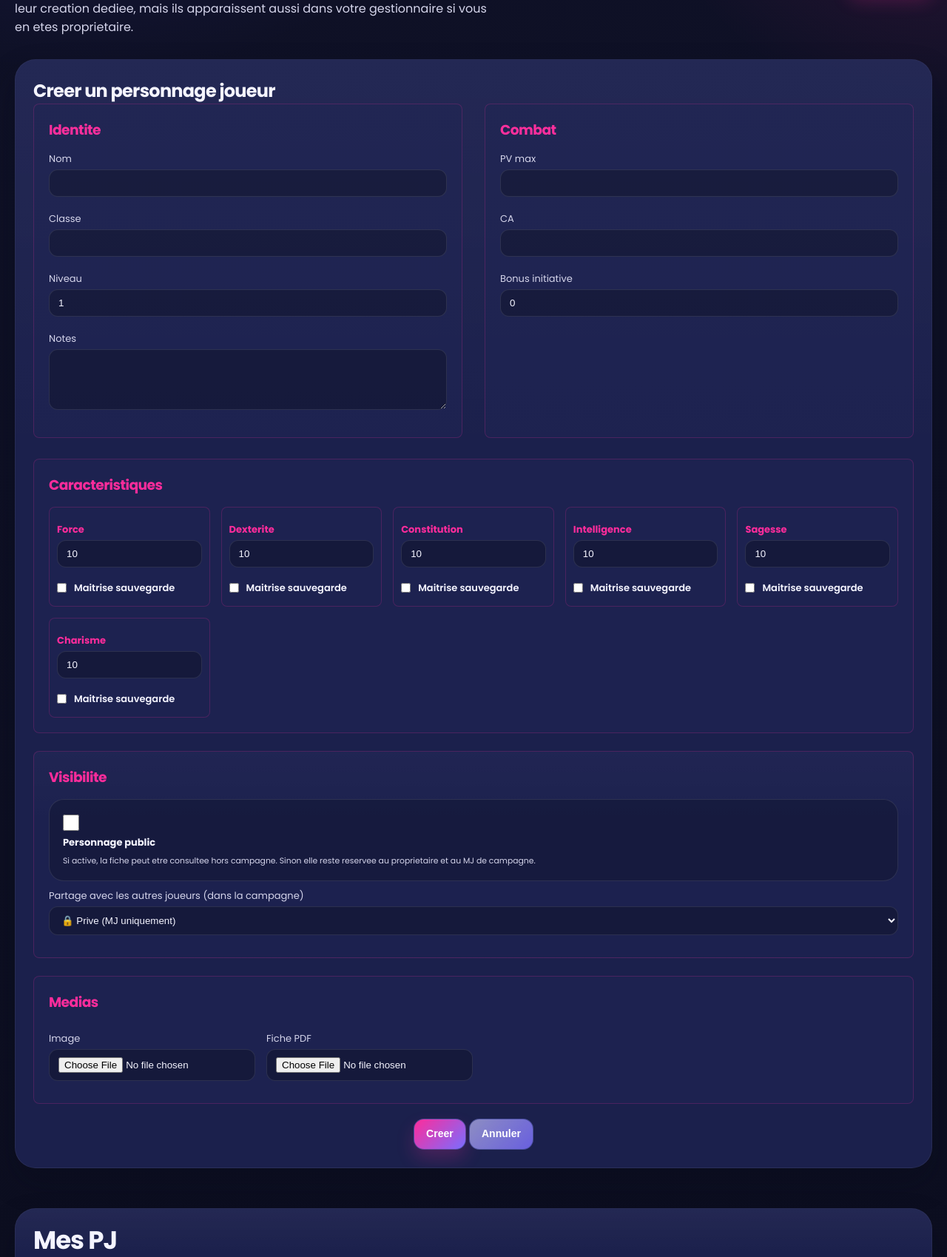
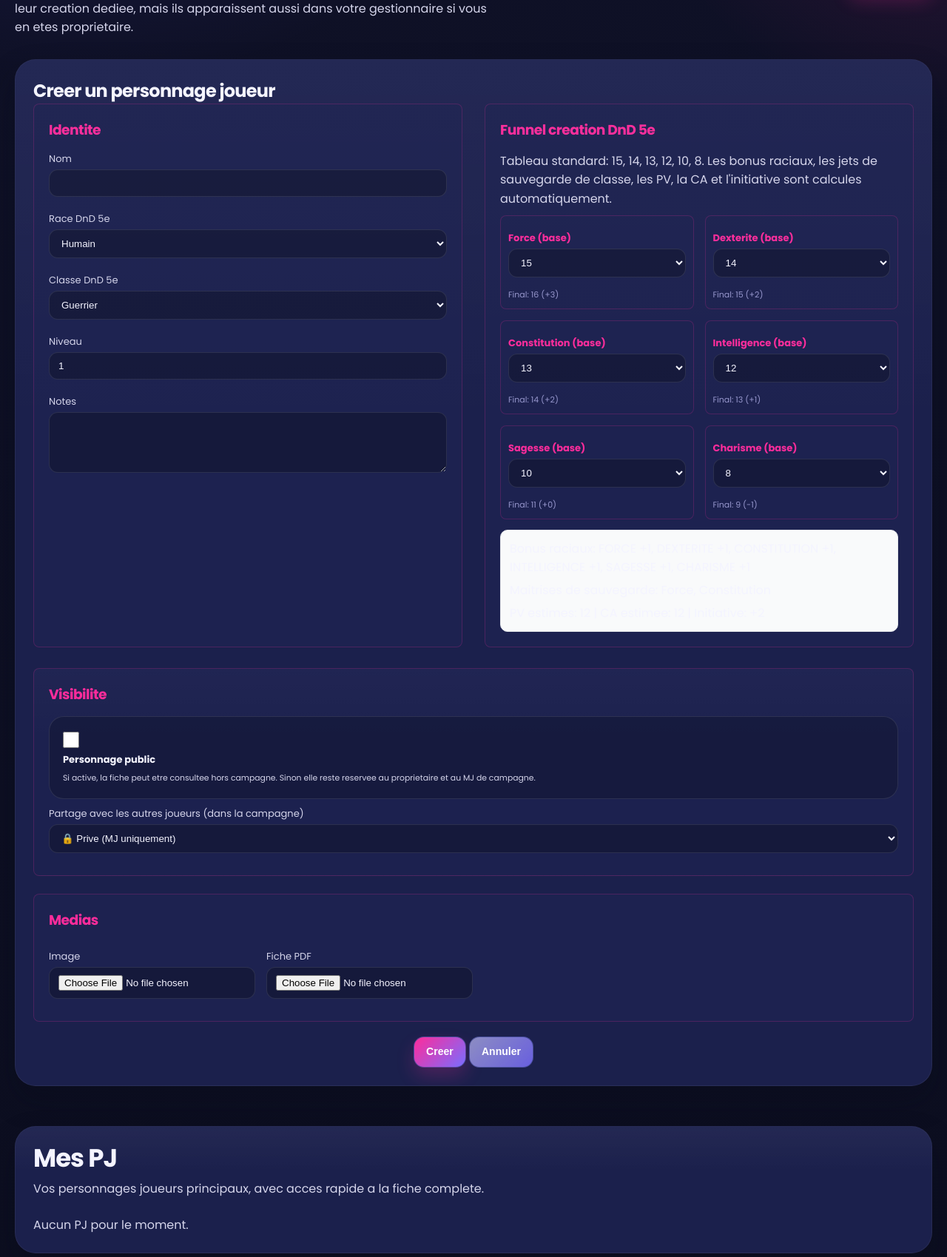
Before and after one commit to Jonathan2433/DND_FIGHT_TRACKER, a Flask app: page /template/manage in a window 1280 px wide, after a click on "Nouveau PJ". Shown: the part 272-1971 px from the top of the page at 74% size. Run offline with Flask 3, Linux system fonts and the light colour scheme; a user stored in the database is signed in; tables that the repository leaves empty hold one stand-in row (values such as "Sample post"); grey boxes marked "Sample" are stand-in pictures.

Commit message:
Add DnD 5e character creation funnel with automatic rule resolution

```diff
--- a/app/web/routes/template.py
+++ b/app/web/routes/template.py
@@ -8,6 +8,7 @@
 from app.utils.decorators import login_required
 from app.models.campaign import Campaign
 from app.extensions import db
+from app.utils.dnd5_rules import RACE_BONUSES, CLASS_RULES, STANDARD_ARRAY
 
 # Créer le blueprint
 bp = Blueprint('template', __name__, url_prefix='/template')
@@ -41,7 +42,10 @@
         pj_characters=pj_characters,
         other_characters=other_characters,
         encounters=encounters,
-        campaign_context=campaign_context
+        campaign_context=campaign_context,
+        dnd_races=sorted(RACE_BONUSES.keys()),
+        dnd_classes=sorted(CLASS_RULES.keys()),
+        standard_array=STANDARD_ARRAY
     )
 
 
--- a/static/css/templates.css
+++ b/static/css/templates.css
@@ -136,3 +136,29 @@
     flex-direction: column;
     gap: 4px;
 }
+
+.stats-grid--funnel {
+    margin-top: 10px;
+}
+
+.funnel-preview {
+    display: block;
+    margin-top: 6px;
+    color: #6b7280;
+}
+
+.funnel-summary {
+    margin-top: 14px;
+    padding: 12px;
+    border: 1px solid #e5e7eb;
+    border-radius: 10px;
+    background: #f9fafb;
+}
+
+.funnel-summary p {
+    margin: 0 0 6px;
+}
+
+.funnel-summary p:last-child {
+    margin-bottom: 0;
+}
--- /dev/null
+++ b/static/js/template_creation_funnel.js
@@ -0,0 +1,89 @@
+document.addEventListener('DOMContentLoaded', () => {
+    const form = document.querySelector('#create-form form');
+    if (!form) return;
+
+    const raceSelect = form.querySelector('#create-race');
+    const classSelect = form.querySelector('#create-class');
+    const levelInput = form.querySelector('#create-level');
+
+    const raceBonuses = {
+        'Humain': { force: 1, dexterite: 1, constitution: 1, intelligence: 1, sagesse: 1, charisme: 1 },
+        'Elfe': { dexterite: 2 },
+        'Nain': { constitution: 2 },
+        'Halfelin': { dexterite: 2 },
+        'Drakeide': { force: 2, charisme: 1 },
+        'Gnome': { intelligence: 2 },
+        'Demi-elfe': { charisme: 2, dexterite: 1, constitution: 1 },
+        'Demi-orc': { force: 2, constitution: 1 },
+        'Tieffelin': { charisme: 2, intelligence: 1 }
+    };
+
+    const classRules = {
+        'Barbare': { hitDie: 12, saves: ['force', 'constitution'] },
+        'Barde': { hitDie: 8, saves: ['dexterite', 'charisme'] },
+        'Clerc': { hitDie: 8, saves: ['sagesse', 'charisme'] },
+        'Druide': { hitDie: 8, saves: ['intelligence', 'sagesse'] },
+        'Ensorceleur': { hitDie: 6, saves: ['constitution', 'charisme'] },
+        'Guerrier': { hitDie: 10, saves: ['force', 'constitution'] },
+        'Magicien': { hitDie: 6, saves: ['intelligence', 'sagesse'] },
+        'Moine': { hitDie: 8, saves: ['force', 'dexterite'] },
+        'Paladin': { hitDie: 10, saves: ['sagesse', 'charisme'] },
+        'Rodeur': { hitDie: 10, saves: ['force', 'dexterite'] },
+        'Roublard': { hitDie: 8, saves: ['dexterite', 'intelligence'] },
+        'Occultiste': { hitDie: 8, saves: ['sagesse', 'charisme'] }
+    };
+
+    const abilities = ['force', 'dexterite', 'constitution', 'intelligence', 'sagesse', 'charisme'];
+
+    const mod = (score) => Math.floor((score - 10) / 2);
+
+    const render = () => {
+        const selectedRace = raceSelect.value;
+        const selectedClass = classSelect.value;
+        const level = Math.max(1, parseInt(levelInput.value || '1', 10));
+
+        const bonuses = raceBonuses[selectedRace] || {};
+        const classRule = classRules[selectedClass] || { hitDie: 8, saves: [] };
+
+        const finalStats = {};
+        abilities.forEach((ability) => {
+            const baseField = form.querySelector(`#create-${ability}`);
+            const baseValue = parseInt(baseField.value || '10', 10);
+            finalStats[ability] = Math.min(20, Math.max(1, baseValue + (bonuses[ability] || 0)));
+
+            const preview = form.querySelector(`#preview-${ability}`);
+            if (preview) {
+                preview.textContent = `Final: ${finalStats[ability]} (${mod(finalStats[ability]) >= 0 ? '+' : ''}${mod(finalStats[ability])})`;
+            }
+        });
+
+        const bonusSummary = Object.entries(bonuses)
+            .map(([ability, value]) => `${ability.toUpperCase()} +${value}`)
+            .join(', ');
+        const raceSummary = document.getElementById('race-bonus-summary');
+        raceSummary.textContent = `Bonus raciaux: ${bonusSummary || 'Aucun'}`;
+
+        const saveSummary = document.getElementById('saving-throws-summary');
+        saveSummary.textContent = `Maitrises de sauvegarde: ${classRule.saves.map((value) => value.charAt(0).toUpperCase() + value.slice(1)).join(', ')}`;
+
+        const constitutionMod = mod(finalStats.constitution);
+        const dexMod = mod(finalStats.dexterite);
+        const avgGain = Math.floor(classRule.hitDie / 2) + 1;
+        const hp = Math.max(1, classRule.hitDie + constitutionMod + (level - 1) * (avgGain + constitutionMod));
+        const ac = Math.max(10, 10 + dexMod);
+
+        const derivedSummary = document.getElementById('derived-stats-summary');
+        derivedSummary.textContent = `PV estimes: ${hp} | CA estimee: ${ac} | Initiative: ${dexMod >= 0 ? '+' : ''}${dexMod}`;
+    };
+
+    abilities.forEach((ability) => {
+        const field = form.querySelector(`#create-${ability}`);
+        if (field) field.addEventListener('change', render);
+    });
+
+    raceSelect.addEventListener('change', render);
+    classSelect.addEventListener('change', render);
+    levelInput.addEventListener('input', render);
+
+    render();
+});
--- a/templates/templates_manager.html
+++ b/templates/templates_manager.html
@@ -36,8 +36,19 @@
                     <label for="create-name">Nom</label>
                     <input id="create-name" type="text" name="name" required>
 
-                    <label for="create-class">Classe</label>
-                    <input id="create-class" type="text" name="character_class" required>
+                    <label for="create-race">Race DnD 5e</label>
+                    <select id="create-race" name="race" required>
+                        {% for race in dnd_races %}
+                            <option value="{{ race }}" {% if race == 'Humain' %}selected{% endif %}>{{ race }}</option>
+                        {% endfor %}
+                    </select>
+
+                    <label for="create-class">Classe DnD 5e</label>
+                    <select id="create-class" name="character_class" required>
+                        {% for klass in dnd_classes %}
+                            <option value="{{ klass }}" {% if klass == 'Guerrier' %}selected{% endif %}>{{ klass }}</option>
+                        {% endfor %}
+                    </select>
 
                     <label for="create-level">Niveau</label>
                     <input id="create-level" type="number" name="level" value="1" min="1" max="20" required>
@@ -47,54 +58,37 @@
                 </section>
 
                 <section class="edit-section">
-                    <h3>Combat</h3>
+                    <h3>Funnel creation DnD 5e</h3>
+                    <p class="section-head__copy">Tableau standard: {{ standard_array|join(', ') }}. Les bonus raciaux, les jets de sauvegarde de classe, les PV, la CA et l'initiative sont calcules automatiquement.</p>
+                    <div class="stats-grid stats-grid--funnel">
+                        {% set abilities = [
+                            ('force', 'Force'),
+                            ('dexterite', 'Dexterite'),
+                            ('constitution', 'Constitution'),
+                            ('intelligence', 'Intelligence'),
+                            ('sagesse', 'Sagesse'),
+                            ('charisme', 'Charisme')
+                        ] %}
+                        {% for ability_key, ability_label in abilities %}
+                            <div class="stat-input">
+                                <label for="create-{{ ability_key }}">{{ ability_label }} (base)</label>
+                                <select id="create-{{ ability_key }}" name="{{ ability_key }}_base" class="ability-base" required>
+                                    {% for value in standard_array %}
+                                        <option value="{{ value }}" {% if (ability_key == 'force' and value == 15) or (ability_key == 'dexterite' and value == 14) or (ability_key == 'constitution' and value == 13) or (ability_key == 'intelligence' and value == 12) or (ability_key == 'sagesse' and value == 10) or (ability_key == 'charisme' and value == 8) %}selected{% endif %}>{{ value }}</option>
+                                    {% endfor %}
+                                </select>
+                                <small id="preview-{{ ability_key }}" class="funnel-preview">Final: -</small>
+                            </div>
+                        {% endfor %}
+                    </div>
 
-                    <label for="create-hp">PV max</label>
-                    <input id="create-hp" type="number" name="hp_max" required>
-
-                    <label for="create-ac">CA</label>
-                    <input id="create-ac" type="number" name="ac_base" required>
-
-                    <label for="create-init">Bonus initiative</label>
-                    <input id="create-init" type="number" name="initiative_bonus" value="0">
+                    <div class="funnel-summary">
+                        <p id="race-bonus-summary">Bonus raciaux: +1 partout</p>
+                        <p id="saving-throws-summary">Maitrises de sauvegarde: Force, Constitution</p>
+                        <p id="derived-stats-summary">PV, CA et initiative calcules automatiquement a la creation.</p>
+                    </div>
                 </section>
             </div>
-
-            <section class="edit-section edit-section--separator">
-                <h3>Caracteristiques</h3>
-                <div class="stats-grid">
-                    <div class="stat-input">
-                        <label for="create-force">Force</label>
-                        <input id="create-force" type="number" name="force" value="10" min="1" max="30">
-                        <label class="checkbox-row"><input type="checkbox" name="maitrise_force"> Maitrise sauvegarde</label>
-                    </div>
-                    <div class="stat-input">
-                        <label for="create-dex">Dexterite</label>
-                        <input id="create-dex" type="number" name="dexterite" value="10" min="1" max="30">
-                        <label class="checkbox-row"><input type="checkbox" name="maitrise_dexterite"> Maitrise sauvegarde</label>
-                    </div>
-                    <div class="stat-input">
-                        <label for="create-con">Constitution</label>
-                        <input id="create-con" type="number" name="constitution" value="10" min="1" max="30">
-                        <label class="checkbox-row"><input type="checkbox" name="maitrise_constitution"> Maitrise sauvegarde</label>
-                    </div>
-                    <div class="stat-input">
-                        <label for="create-int">Intelligence</label>
-                        <input id="create-int" type="number" name="intelligence" value="10" min="1" max="30">
-                        <label class="checkbox-row"><input type="checkbox" name="maitrise_intelligence"> Maitrise sauvegarde</label>
-                    </div>
-                    <div class="stat-input">
-                        <label for="create-wis">Sagesse</label>
-                        <input id="create-wis" type="number" name="sagesse" value="10" min="1" max="30">
-                        <label class="checkbox-row"><input type="checkbox" name="maitrise_sagesse"> Maitrise sauvegarde</label>
-                    </div>
-                    <div class="stat-input">
-                        <label for="create-cha">Charisme</label>
-                        <input id="create-cha" type="number" name="charisme" value="10" min="1" max="30">
-                        <label class="checkbox-row"><input type="checkbox" name="maitrise_charisme"> Maitrise sauvegarde</label>
-                    </div>
-                </div>
-            </section>
 
             <section class="edit-section edit-section--separator visibility-panel">
                 <h3>Visibilite</h3>
@@ -242,4 +236,5 @@
     </section>
 </div>
 
+<script src="{{ url_for('static', filename='js/template_creation_funnel.js') }}"></script>
 {% endblock %}
```
Also changed, not shown: app/application/use_cases/template_service.py (+21 -17 lines), app/utils/dnd5_rules.py (added, +92 -0 lines).
